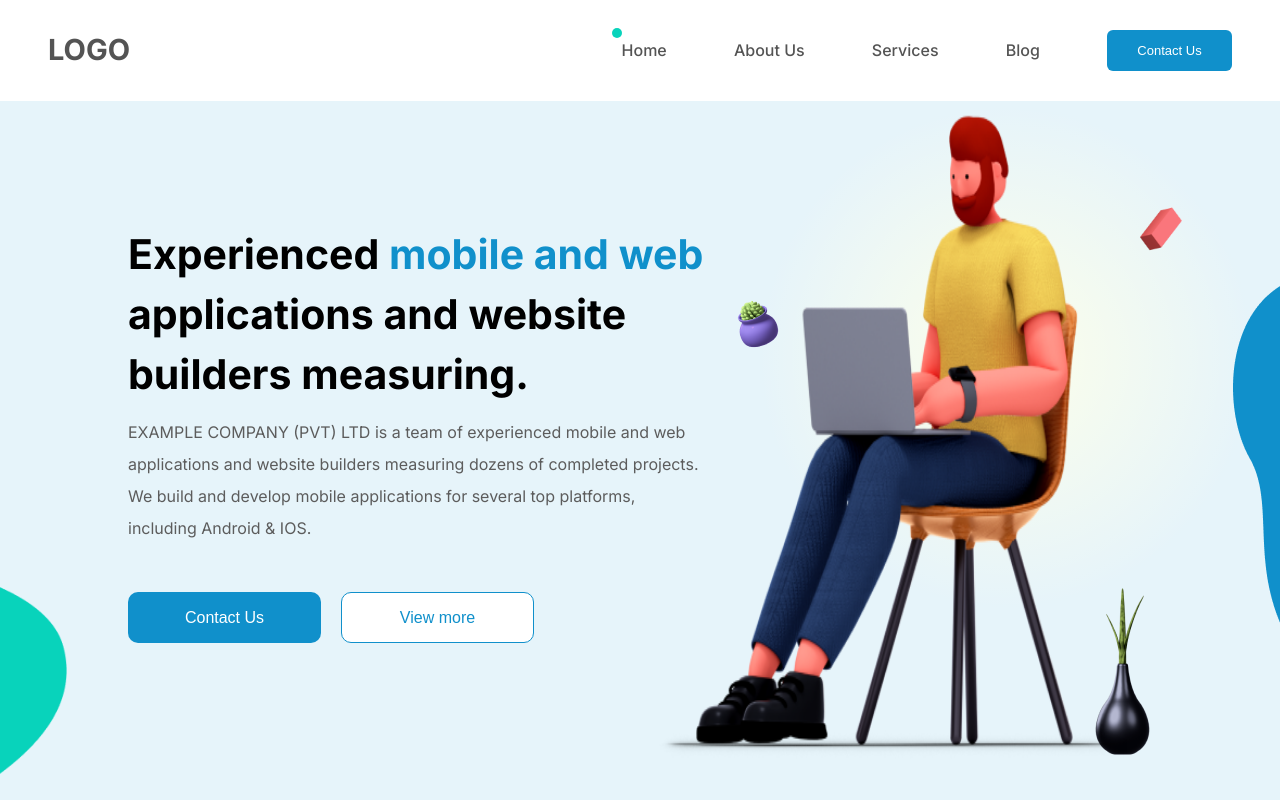
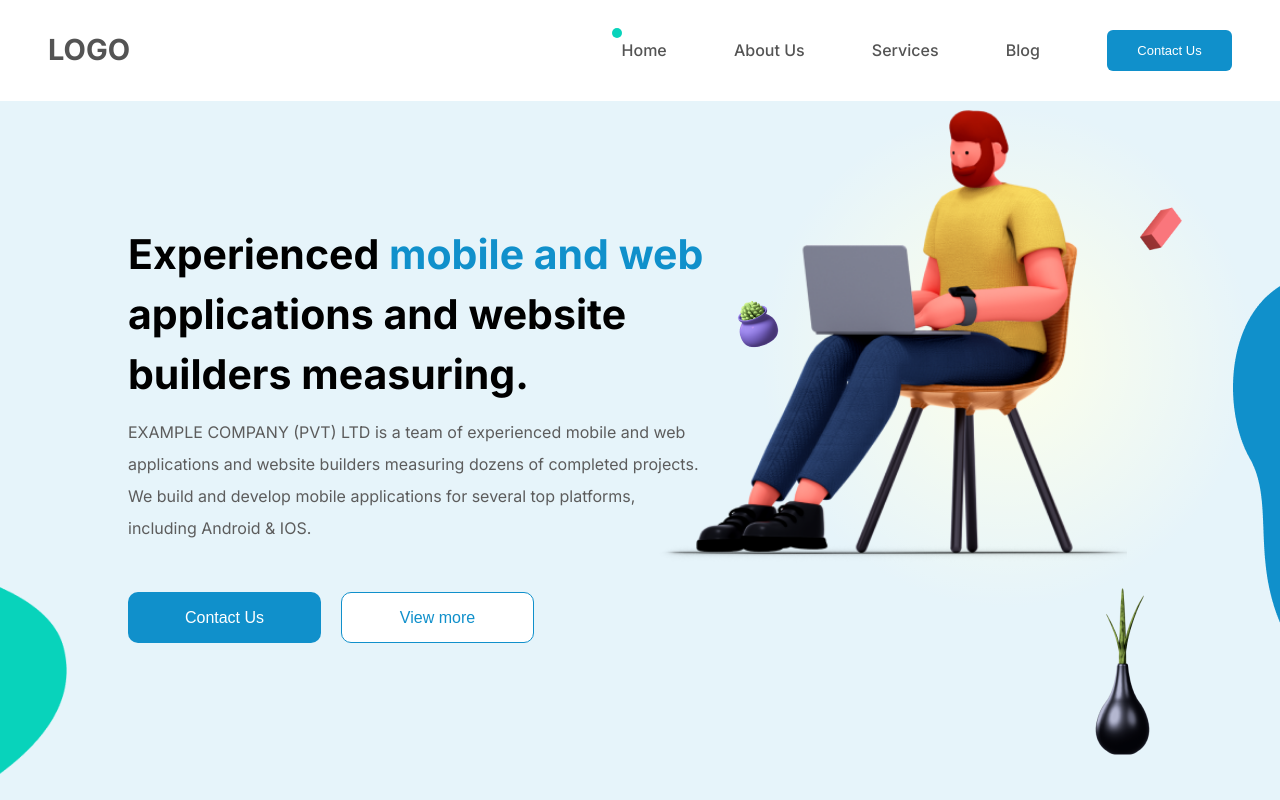
Before and after one commit to raimanish9894/Manetia_task1, a Next.js app: page / in a window 1280 px wide. Shown: the top 800 px of the page. Built offline with nearby package versions, Linux system fonts and the light colour scheme.

Commit message:
Update page.js

```diff
--- a/src/app/page.js
+++ b/src/app/page.js
@@ -65,7 +65,7 @@ const page = () => {
           alt="sitting man"
           src="/Bill Sitting using laptop 1.png"
           width={470}
-          height={710}
+          height={500}
           className={styles.bill}
         />
         <Image
```
